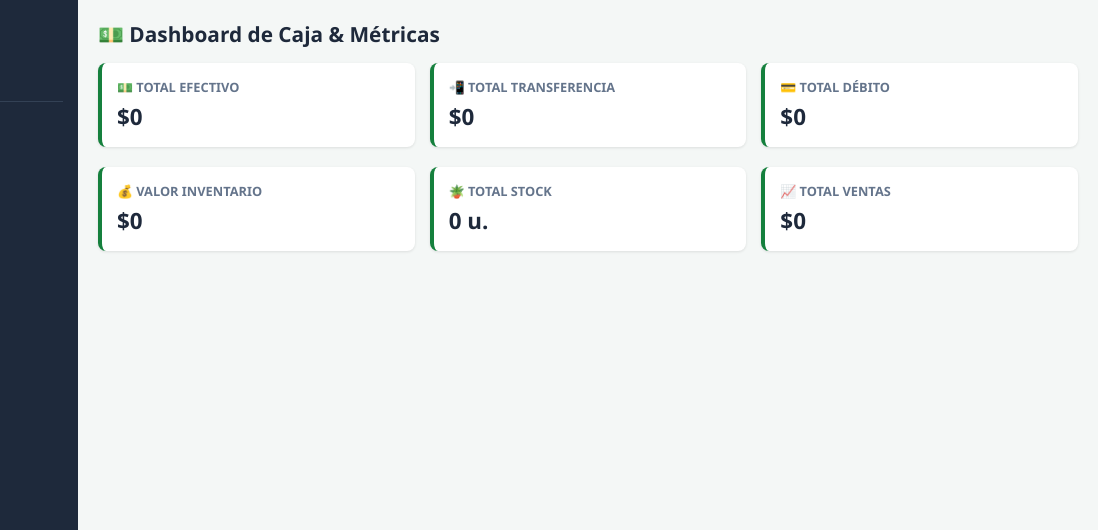
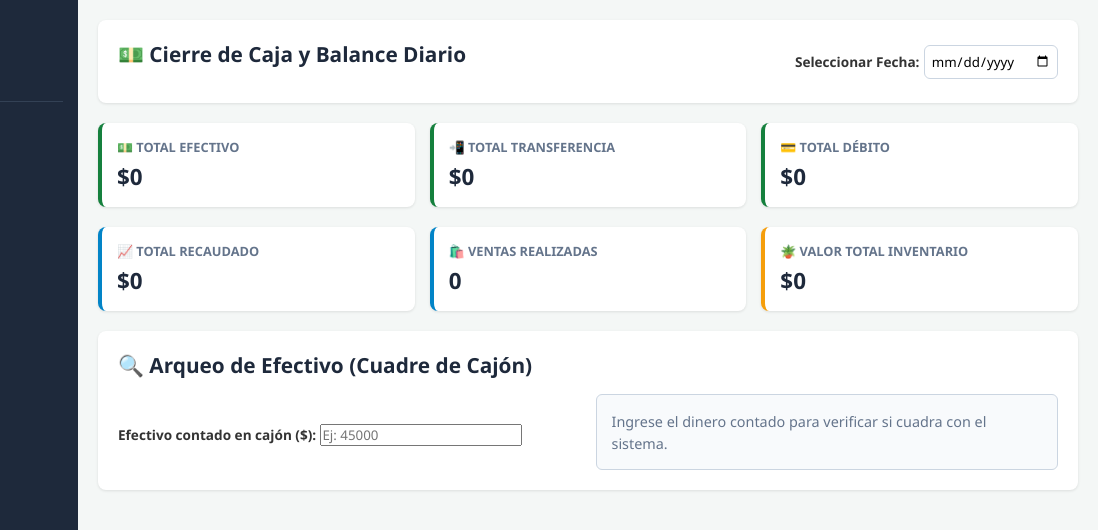
Before and after one commit to pablodelcanto93-afk/vivero-backend, a website: page public/index.html in a window 1280 px wide. Both pictures are taken after a click on the element "💵 Cierre de Caja". Shown: the top 530 px of the page, 182-1280 px from the left. Drawn offline with Linux system fonts and the light colour scheme; no server answers.

Commit message:
Modulo Cierre de Caja mejorado con filtro por fecha y arqueo de efectivo

```diff
--- a/public/index.html
+++ b/public/index.html
@@ -278,7 +278,14 @@
 
             <!-- CIERRE DE CAJA -->
             <div id="sec-caja" class="seccion">
-                <h2>💵 Dashboard de Caja & Métricas</h2>
+                <div class="card" style="display:flex; justify-content:space-between; align-items:center; flex-wrap:wrap; gap:10px;">
+                    <h2>💵 Cierre de Caja y Balance Diario</h2>
+                    <div>
+                        <label style="font-size:0.85em; font-weight:bold;">Seleccionar Fecha:</label>
+                        <input type="date" id="fechaCaja" onchange="cargarReporteAdmin()" style="padding:6px; border:1px solid #cbd5e1; border-radius:6px;">
+                    </div>
+                </div>
+
                 <div class="dash-grid">
                     <div class="dash-card"><h4>💵 Total Efectivo</h4><p id="statEfectivo">$0</p></div>
                     <div class="dash-card"><h4>📲 Total Transferencia</h4><p id="statTransferencia">$0</p></div>
@@ -286,9 +293,23 @@
                 </div>
 
                 <div class="dash-grid">
-                    <div class="dash-card"><h4>💰 Valor Inventario</h4><p id="statValorInventario">$0</p></div>
-                    <div class="dash-card"><h4>🪴 Total Stock</h4><p id="statTotalStock">0 u.</p></div>
-                    <div class="dash-card"><h4>📈 Total Ventas</h4><p id="statTotalVentas">$0</p></div>
+                    <div class="dash-card" style="border-left-color: #0284c7;"><h4>📈 Total Recaudado</h4><p id="statTotalVentas">$0</p></div>
+                    <div class="dash-card" style="border-left-color: #0284c7;"><h4>🛍️ Ventas Realizadas</h4><p id="statCantVentas">0</p></div>
+                    <div class="dash-card" style="border-left-color: #f59e0b;"><h4>🪴 Valor Total Inventario</h4><p id="statValorInventario">$0</p></div>
+                </div>
+
+                <!-- SECCIÓN DE ARQUEO EN EFECTIVO -->
+                <div class="card">
+                    <h2>🔍 Arqueo de Efectivo (Cuadre de Cajón)</h2>
+                    <div style="display:grid; grid-template-columns: 1fr 1fr; gap:15px; align-items:center;">
+                        <div>
+                            <label style="font-size:0.85em; font-weight:bold;">Efectivo contado en cajón ($):</label>
+                            <input type="number" id="efectivoReal" placeholder="Ej: 45000" oninput="calcularDiferenciaCaja()" style="margin-top:5px;">
+                        </div>
+                        <div id="resultadoArqueo" style="padding:15px; border-radius:6px; background:#f8fafc; border:1px solid #cbd5e1;">
+                            <span style="font-size:0.9em; color:#64748b;">Ingrese el dinero contado para verificar si cuadra con el sistema.</span>
+                        </div>
+                    </div>
                 </div>
             </div>
 
@@ -333,6 +354,7 @@
         let inventario = [];
         let ticket = [];
         let usuarioActual = null;
+        let efectivoEsperadoSistema = 0;
 
         function toggleMenu() {
             const sb = document.getElementById('sidebar');
@@ -362,6 +384,9 @@
             if (usuarioActual.rol !== 'admin') {
                 document.querySelectorAll('.solo-admin').forEach(el => el.style.display = 'none');
             }
+
+            // Fecha actual por defecto en el filtro de caja
+            document.getElementById('fechaCaja').value = new Date().toISOString().split('T')[0];
             cargarInventario();
         }
 
@@ -437,15 +462,42 @@
         }
 
         async function cargarReporteAdmin() {
-            const res = await fetch('/api/reporte-admin');
+            const fecha = document.getElementById('fechaCaja').value;
+            const res = await fetch(`/api/reporte-admin?fecha=${fecha}`);
             if (!res.ok) return;
             const data = await res.json();
+
+            efectivoEsperadoSistema = data.caja.efectivo;
+
             document.getElementById('statEfectivo').innerText = '$' + Number(data.caja.efectivo).toLocaleString('es-CL');
             document.getElementById('statTransferencia').innerText = '$' + Number(data.caja.transferencia).toLocaleString('es-CL');
             document.getElementById('statDebito').innerText = '$' + Number(data.caja.debito).toLocaleString('es-CL');
+            document.getElementById('statTotalVentas').innerText = '$' + Number(data.totalRecaudadoVentas).toLocaleString('es-CL');
+            document.getElementById('statCantVentas').innerText = data.cantidadVentas + ' ventas';
             document.getElementById('statValorInventario').innerText = '$' + Number(data.valorTotalInventario).toLocaleString('es-CL');
-            document.getElementById('statTotalStock').innerText = data.totalPlantasUnidades + ' u.';
-            document.getElementById('statTotalVentas').innerText = '$' + Number(data.totalRecaudadoVentas).toLocaleString('es-CL');
+
+            calcularDiferenciaCaja();
+        }
+
+        function calcularDiferenciaCaja() {
+            const inputVal = document.getElementById('efectivoReal').value;
+            const resDiv = document.getElementById('resultadoArqueo');
+
+            if (inputVal === '') {
+                resDiv.innerHTML = '<span style="font-size:0.9em; color:#64748b;">Ingrese el dinero contado para verificar si cuadra con el sistema.</span>';
+                return;
+            }
+
+            const contado = Number(inputVal);
+            const dif = contado - efectivoEsperadoSistema;
+
+            if (dif === 0) {
+                resDiv.innerHTML = '<b style="color:#22c55e; font-size:1.1em;">✅ Caja Perfecta: El efectivo coincide de forma exacta.</b>';
+            } else if (dif > 0) {
+                resDiv.innerHTML = `<b style="color:#0284c7; font-size:1.1em;">🔵 Sobrante en Caja:</b> Hay $${dif.toLocaleString('es-CL')} más de lo registrado.`;
+            } else {
+                resDiv.innerHTML = `<b style="color:#ef4444; font-size:1.1em;">⚠️ Faltante en Caja:</b> Faltan $${Math.abs(dif).toLocaleString('es-CL')} en el cajón.`;
+            }
         }
 
         // REPARTOS SÁBADO
```
Also changed, not shown: index.js (+11 -4 lines).
